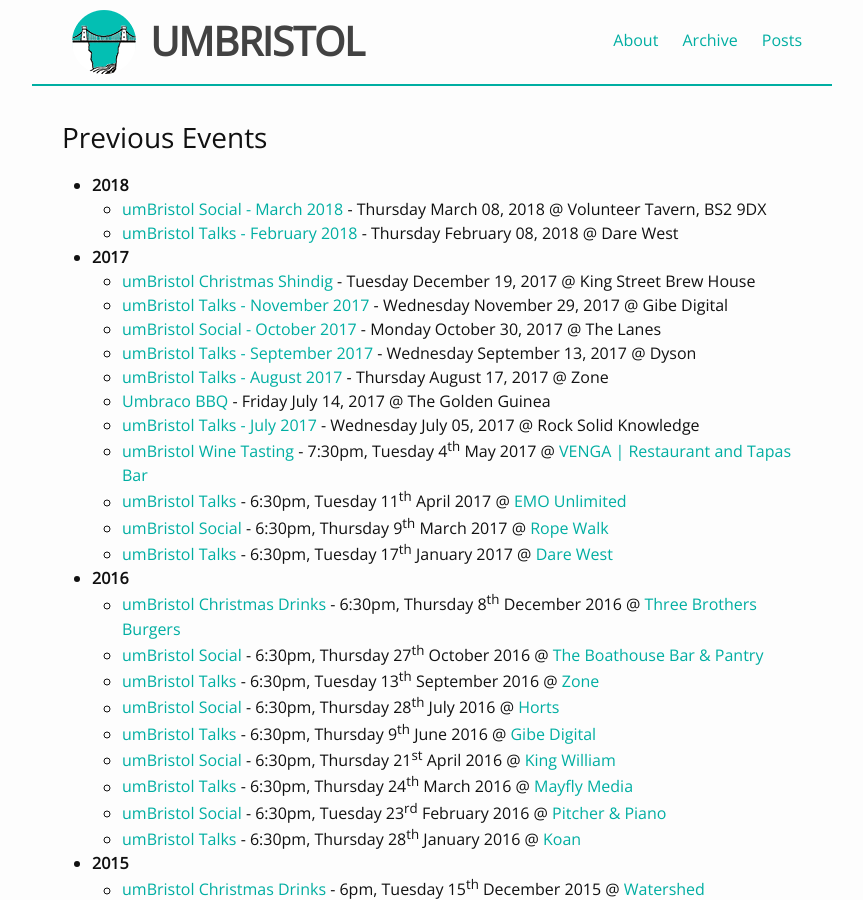
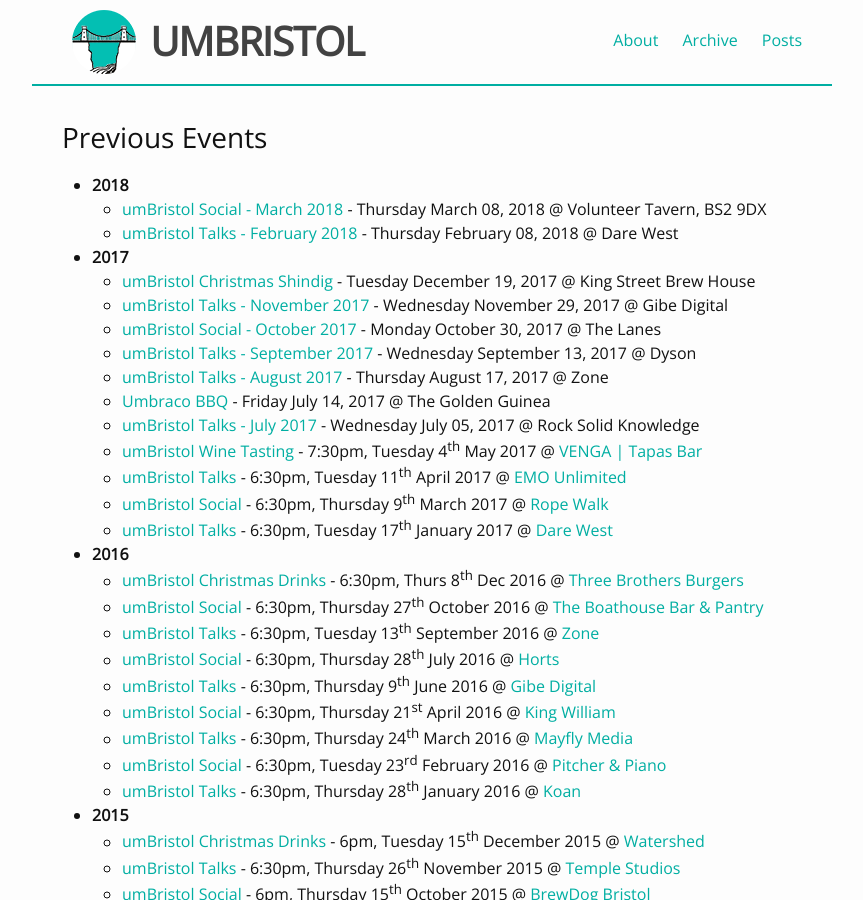
Before and after one commit to umBristol/umbristol.github.com, a Jekyll site: the page built from archive.html, in a window 1280 px wide and 900 px high. Shown: the whole window, without its empty margins (208-1071 px from the left). Built offline with Jekyll 4.4.1, drawn with Linux system fonts in a browser that asks for light colours.

Commit message:
Abbreviated a couple of things

```diff
--- a/archive.html
+++ b/archive.html
@@ -14,7 +14,7 @@
     <li><strong>2017</strong>
         <ul>
             {% include events.html previous=true year="2017" %}
-            <li><a href="https://www.meetup.com/umBristol/events/239159933/" target="_blank">umBristol Wine Tasting</a> - 7:30pm, Tuesday 4<sup>th</sup> May 2017 @ <a href="https://goo.gl/maps/2z7z2E8btVz" target="_blank">VENGA | Restaurant and Tapas Bar</a></li>
+            <li><a href="https://www.meetup.com/umBristol/events/239159933/" target="_blank">umBristol Wine Tasting</a> - 7:30pm, Tuesday 4<sup>th</sup> May 2017 @ <a href="https://goo.gl/maps/2z7z2E8btVz" target="_blank">VENGA | Tapas Bar</a></li>
             <li><a href="http://www.meetup.com/umBristol/events/238248893/" target="_blank">umBristol Talks</a> - 6:30pm, Tuesday 11<sup>th</sup> April 2017 @ <a href="https://goo.gl/maps/A9MqBDJwtwN2" target="_blank">EMO Unlimited</a></li>
             <li><a href="http://www.meetup.com/umBristol/events/237424629/" target="_blank">umBristol Social</a> - 6:30pm, Thursday 9<sup>th</sup> March 2017 @ <a href="https://goo.gl/maps/JLAXz5mNDt22" target="_blank">Rope Walk</a></li>
             <li><a href="http://www.meetup.com/umBristol/events/234441084/" target="_blank">umBristol Talks</a> - 6:30pm, Tuesday 17<sup>th</sup> January 2017 @ <a href="https://goo.gl/maps/kTxDaZiD63U2" target="_blank">Dare West</a></li>
@@ -22,7 +22,7 @@
     </li>
     <li><strong>2016</strong>
         <ul>
-            <li><a href="http://www.meetup.com/umBristol/events/234438397/" target="_blank">umBristol Christmas Drinks</a> - 6:30pm, Thursday 8<sup>th</sup> December 2016 @ <a href="http://threebrothersburgers.co.uk/" target="_blank">Three Brothers Burgers</a></li>
+            <li><a href="http://www.meetup.com/umBristol/events/234438397/" target="_blank">umBristol Christmas Drinks</a> - 6:30pm, Thurs 8<sup>th</sup> Dec 2016 @ <a href="http://threebrothersburgers.co.uk/" target="_blank">Three Brothers Burgers</a></li>
             <li><a href="http://www.meetup.com/umBristol/events/234267631/" target="_blank">umBristol Social</a> - 6:30pm, Thursday 27<sup>th</sup> October 2016 @ <a href="https://goo.gl/maps/frrs1gaUsVD2" target="_blank">The Boathouse Bar &amp; Pantry</a></li>
             <li><a href="http://www.meetup.com/umBristol/events/233537489/" target="_blank">umBristol Talks</a> - 6:30pm, Tuesday 13<sup>th</sup> September 2016 @ <a href="https://goo.gl/maps/sv7bDHR3gJA2" target="_blank">Zone</a></li>
             <li><a href="http://www.meetup.com/umBristol/events/232367180/" target="_blank">umBristol Social</a> - 6:30pm, Thursday 28<sup>th</sup> July 2016 @ <a href="https://goo.gl/maps/bjxkah8QgUD2" target="_blank">Horts</a></li>
```
